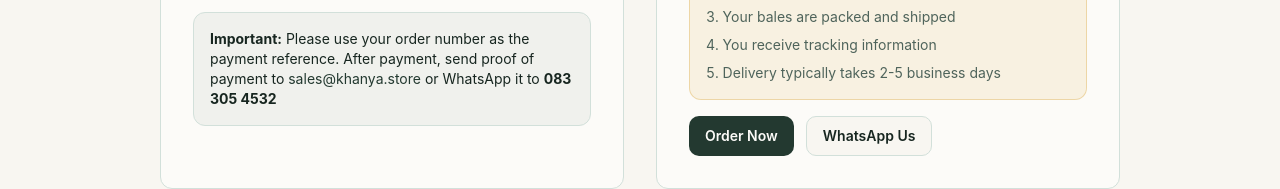
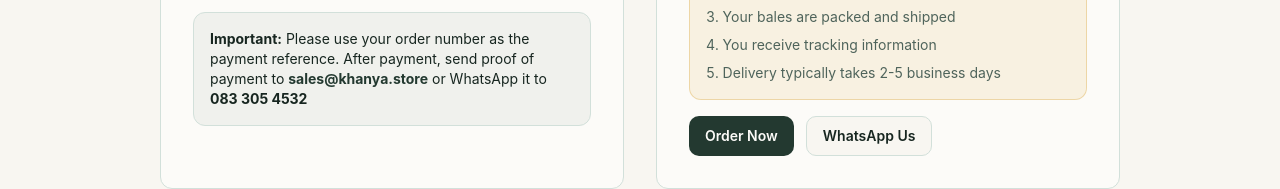
Before and after one commit to itzzitzz/khanya-clothing, a React (Vite) app: page /location in a window 1280 px wide. Shown: the part 548-737 px from the top of the page. Built offline with nearby package versions, Linux system fonts and the light colour scheme.

Commit message:
Update email to bold

```diff
--- a/src/pages/Location.tsx
+++ b/src/pages/Location.tsx
@@ -67,7 +67,7 @@ const Location = () => {
 
               <div className="bg-primary/5 border rounded-lg p-4">
                 <p className="text-sm">
-                  <strong>Important:</strong> Please use your order number as the payment reference. After payment, send proof of payment to <a href="mailto:sales@khanya.store" className="text-primary hover:underline">sales@khanya.store</a> or WhatsApp it to <strong>083 305 4532</strong>
+                  <strong>Important:</strong> Please use your order number as the payment reference. After payment, send proof of payment to <a href="mailto:sales@khanya.store" className="text-primary hover:underline font-bold">sales@khanya.store</a> or WhatsApp it to <strong>083 305 4532</strong>
                 </p>
               </div>
             </div>
```
